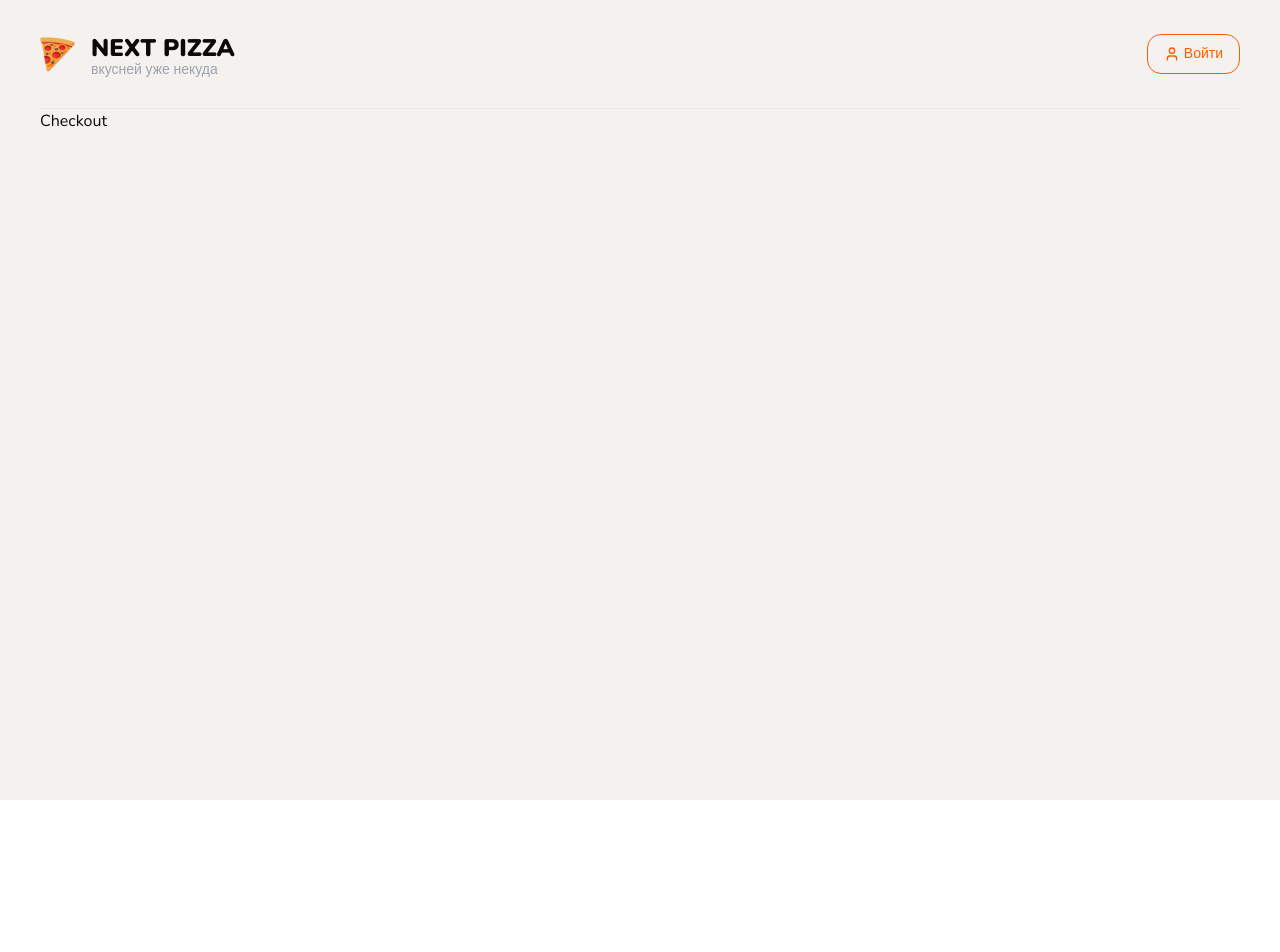
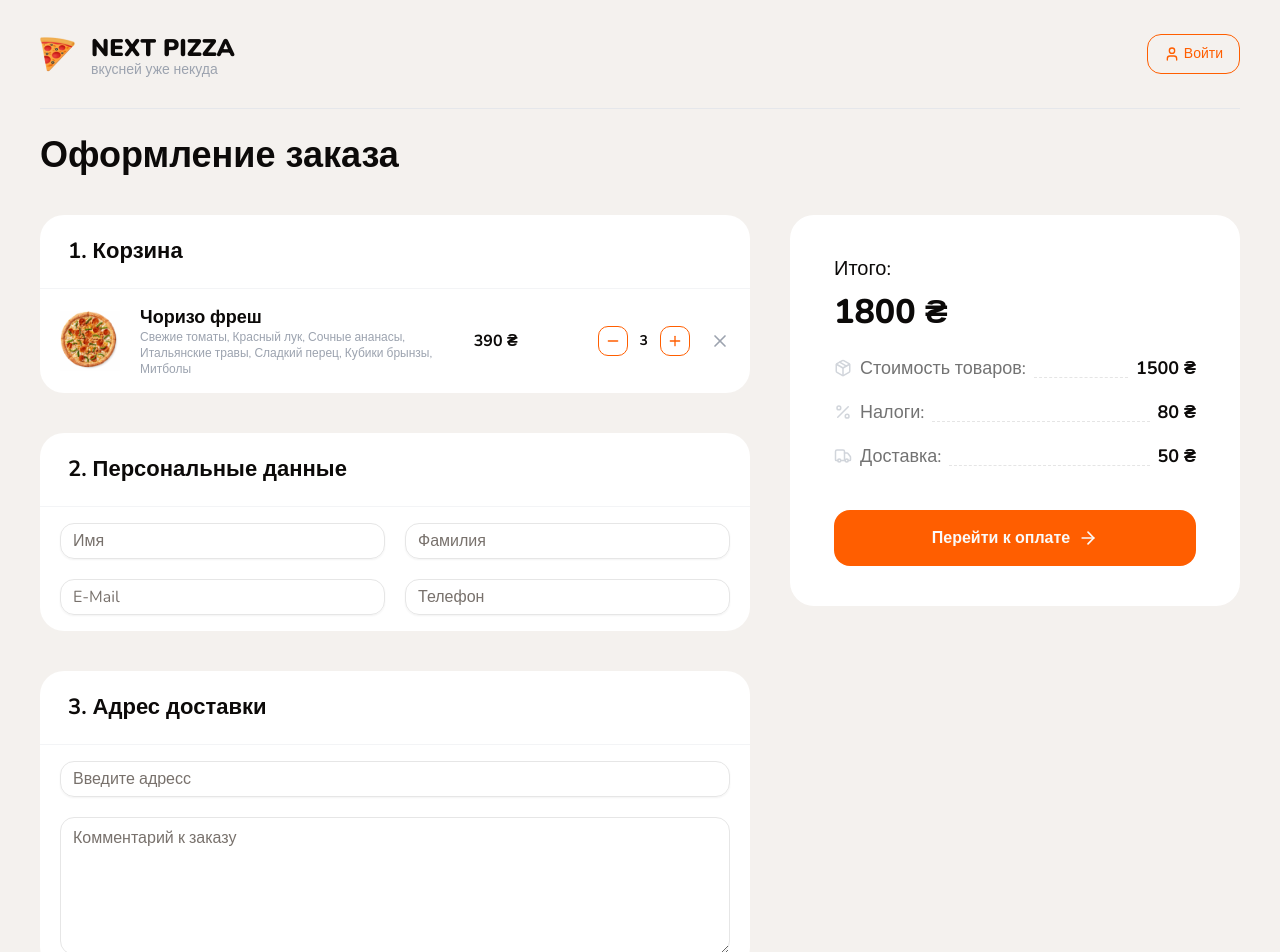
Before and after one commit to Kop1tes/NextPizza, a Next.js app in the folder next-pizza/: page /checkout in a window 1280 px wide. Shown: the top 952 px of the page. Before the commit the page ends 800 px from the top, so only its background shows below. Built offline with nearby package versions, Linux system fonts and the light colour scheme.

Commit message:
add checkout-item-details, checkout-item, whtie-block, textarea and modified  app/(checkout)/checkout/page.tsx, cart-item-info

```diff
--- a/next-pizza/app/(checkout)/checkout/page.tsx
+++ b/next-pizza/app/(checkout)/checkout/page.tsx
@@ -1,3 +1,92 @@
+import { CheckoutItem, CheckoutItemDetails, Container, Title, WhiteBlock } from "@/shared/components/shared";
+import { Button, Input, Textarea } from "@/shared/components/ui";
+import { ArrowRight, Package, Percent, Truck } from "lucide-react";
+
 export default function CheckoutPage() {
-    return <div>Checkout</div>
+    return (
+        <Container className="mt-5">
+            <Title text="Оформление заказа" className="font-extrabold mb-8 text-[36px]" />
+
+            <div className="flex gap-10">
+                {/* Левая часть */}
+                <div className="flex flex-col gap-10 flex-1 mb-20">
+                    <WhiteBlock title="1. Корзина">
+                        <div className="flex flex-col gap-5">
+                            <CheckoutItem
+                                id={0}
+                                imageUrl={"http://localhost:3000/pizza/11EE7D61706D472F9A5D71EB94149304.webp"}
+                                details={"Свежие томаты, Красный лук, Сочные ананасы, Итальянские травы, Сладкий перец, Кубики брынзы, Митболы"}
+                                name={"Чоризо фреш"}
+                                price={390}
+                                quantity={3}
+                            />
+                        </div>
+                    </WhiteBlock>
+
+                    <WhiteBlock title="2. Персональные данные">
+                        <div className="grid grid-cols-2 gap-5">
+                            <Input name="firstName" className="text-base" placeholder="Имя" />
+                            <Input name="lastName" className="text-base" placeholder="Фамилия" />
+                            <Input name="email" className="text-base" placeholder="E-Mail" />
+                            <Input name="phone" className="text-base" placeholder="Телефон" />
+                        </div>
+                    </WhiteBlock>
+
+                    <WhiteBlock title="3. Адрес доставки">
+                        <div className="flex flex-col gap-5">
+                            <Input name="firstName" className="text-base" placeholder="Введите адресс" />
+                            <Textarea
+                                className="text-base"
+                                placeholder="Комментарий к заказу"
+                                rows={5}
+                            />
+                        </div>
+                    </WhiteBlock>
+                </div>
+
+                {/* Правая часть */}
+                <div className="w-[450px]">
+                    <WhiteBlock className="p-6 sticky top-4">
+                        <div className="flex flex-col gap-1">
+                            <span className="text-xl">Итого:</span>
+                            <span className="text-[34px] font-extrabold">1800 ₴</span>
+                        </div>
+
+                        <CheckoutItemDetails
+                            title={
+                                <div className="flex items-center">
+                                    <Package size={18} className="mr-2 text-gray-300" />
+                                    Стоимость товаров:
+                                </div>
+                            }
+                            value="1500 ₴"
+                        />
+                        <CheckoutItemDetails
+                            title={
+                                <div className="flex items-center">
+                                    <Percent size={18} className="mr-2 text-gray-300" />
+                                    Налоги:
+                                </div>
+                            } value="80 ₴" />
+                        <CheckoutItemDetails
+                            title={
+                                <div className="flex items-center">
+                                    <Truck size={18} className="mr-2 text-gray-300" />
+                                    Доставка:
+                                </div>
+                            } value="50 ₴" />
+
+                        <Button
+                            type="submit"
+                            // disabled={!totalAmount || submitting}
+                            className="w-full h-14 rounded-2xl mt-6 text-base font-bold"
+                        >
+                            Перейти к оплате
+                            <ArrowRight className="w-5 ml-2" />
+                        </Button>
+                    </WhiteBlock>
+                </div>
+            </div>
+        </Container>
+    );
 }
--- a/next-pizza/shared/components/shared/cart-item-details/cart-item-info.tsx
+++ b/next-pizza/shared/components/shared/cart-item-details/cart-item-info.tsx
@@ -1,18 +1,18 @@
-import { mapPizzaType, PizzaSize, PizzaType } from "@/shared/constants/pizza";
-import { Ingredient } from "@prisma/client";
+import { cn } from "@/shared/lib/utils";
 
 interface Props {
   name: string;
   details: string;
+  className?: string;
 }
 
-export const CartItemInfo: React.FC<Props> = ({ name, details }) => {
+export const CartItemInfo: React.FC<Props> = ({ name, details, className }) => {
   return (
     <div>
-      <div className="flex items-center justify-between">
+      <div className={cn("flex items-center justify-between", className)}>
         <h2 className="text-lg font-bold flex-1 leading-6">{name}</h2>
       </div>
-      {details && <p className="text-xs text-gray-400">{details}</p>}
+      {details && <p className="text-xs text-gray-400 w-[90%]">{details}</p>}
     </div>
   );
 };
--- /dev/null
+++ b/next-pizza/shared/components/shared/checkout-item-details.tsx
@@ -0,0 +1,20 @@
+import React from 'react'
+
+interface Props {
+    title?: React.ReactNode;
+    value?: string;
+    className?: string;
+}
+
+export const CheckoutItemDetails: React.FC<Props> = ({title, value, className}) => {
+    return (
+        <div className="flex my-4">
+            <span className="flex flex-1 text-lg text-neutral-500">
+                {title}
+                <div className="flex-1 border-b border-dashed border-b-neutral-200 relative -top-1 mx-2" />
+            </span>
+
+            <span className="font-bold text-lg">{value}</span>
+        </div>
+    )
+}
--- /dev/null
+++ b/next-pizza/shared/components/shared/checkout-item.tsx
@@ -0,0 +1,44 @@
+'use client';
+
+import React from 'react';
+import { cn } from '@/shared/lib/utils';
+import { X } from 'lucide-react';
+import { CartItemProps } from './cart-item-details/cart-item-details.types';
+import * as CartItemDetails from './cart-item-details';
+
+interface Props extends CartItemProps {
+  onClickCountButton?: (type: 'plus' | 'minus') => void;
+  onClickRemove?: () => void;
+  className?: string;
+}
+
+export const CheckoutItem: React.FC<Props> = ({
+  name,
+  price,
+  imageUrl,
+  quantity,
+  details,
+  className,
+  disabled,
+  onClickCountButton,
+  onClickRemove,
+}) => {
+  return (
+    <div
+      className={cn('flex items-center justify-between',{'opacity-50 pointer-events-none': disabled,}, className)}>
+      <div className="flex items-center gap-5 flex-1">
+        <CartItemDetails.Image src={imageUrl} />
+        <CartItemDetails.Info name={name} details={details} />
+      </div>
+
+      <CartItemDetails.Price value={price} />
+
+      <div className="flex items-center gap-5 ml-20">
+        <CartItemDetails.CountButton onClick={onClickCountButton} value={quantity} />
+        <button type="button" onClick={onClickRemove}>
+          <X className="text-gray-400 cursor-pointer hover:text-gray-600" size={20} />
+        </button>
+      </div>
+    </div>
+  );
+};
--- a/next-pizza/shared/components/shared/index.ts
+++ b/next-pizza/shared/components/shared/index.ts
@@ -16,4 +16,7 @@ export { CountButton } from './count-button';
 export { CountIconButton } from './count-icon-button';
 export { ProductsGroupList } from './products-group-list';
 export { ProductForm } from './product-form';
+export { WhiteBlock } from './whtie-block';
+export { CheckoutItemDetails } from './checkout-item-details';
+export {CheckoutItem} from './checkout-item'
 export * from './modals';
--- /dev/null
+++ b/next-pizza/shared/components/shared/whtie-block.tsx
@@ -0,0 +1,31 @@
+import React from 'react';
+import { Title } from './title';
+import { cn } from '@/shared/lib/utils';
+
+interface Props {
+    title?: string;
+    endAdornment?: React.ReactNode;
+    className?: string;
+    contentClassName?: string;
+}
+
+export const WhiteBlock: React.FC<React.PropsWithChildren<Props>> = ({
+    title,
+    endAdornment,
+    className,
+    contentClassName,
+    children,
+}) => {
+    return (
+        <div className={cn('bg-white rounded-3xl', className)}>
+            {title && (
+                <div className="flex items-center justify-between p-5 px-7 border-b border-gray-100">
+                    <Title text={title} size="sm" className="font-bold" />
+                    {endAdornment}
+                </div>
+            )}
+
+            <div className={cn('px-5 py-4', contentClassName)}>{children}</div>
+        </div>
+    );
+}
--- a/next-pizza/shared/components/ui/index.ts
+++ b/next-pizza/shared/components/ui/index.ts
@@ -8,3 +8,5 @@ export { Select } from './select';
 export { Skeleton } from './skeleton';
 export { Slider } from './slider';
 export { RangeSlider } from './range-slider';
+
+export { Textarea } from './textarea';
--- /dev/null
+++ b/next-pizza/shared/components/ui/textarea.tsx
@@ -0,0 +1,24 @@
+import * as React from "react"
+
+import { cn } from "@/shared/lib/utils"
+
+export interface TextareaProps
+  extends React.TextareaHTMLAttributes<HTMLTextAreaElement> {}
+
+const Textarea = React.forwardRef<HTMLTextAreaElement, TextareaProps>(
+  ({ className, ...props }, ref) => {
+    return (
+      <textarea
+        className={cn(
+          "flex min-h-[80px] w-full rounded-md border border-input bg-background px-3 py-2 text-sm ring-offset-background placeholder:text-muted-foreground focus-visible:outline-none focus-visible:ring-2 focus-visible:ring-ring focus-visible:ring-offset-2 disabled:cursor-not-allowed disabled:opacity-50",
+          className
+        )}
+        ref={ref}
+        {...props}
+      />
+    )
+  }
+)
+Textarea.displayName = "Textarea"
+
+export { Textarea }
```
